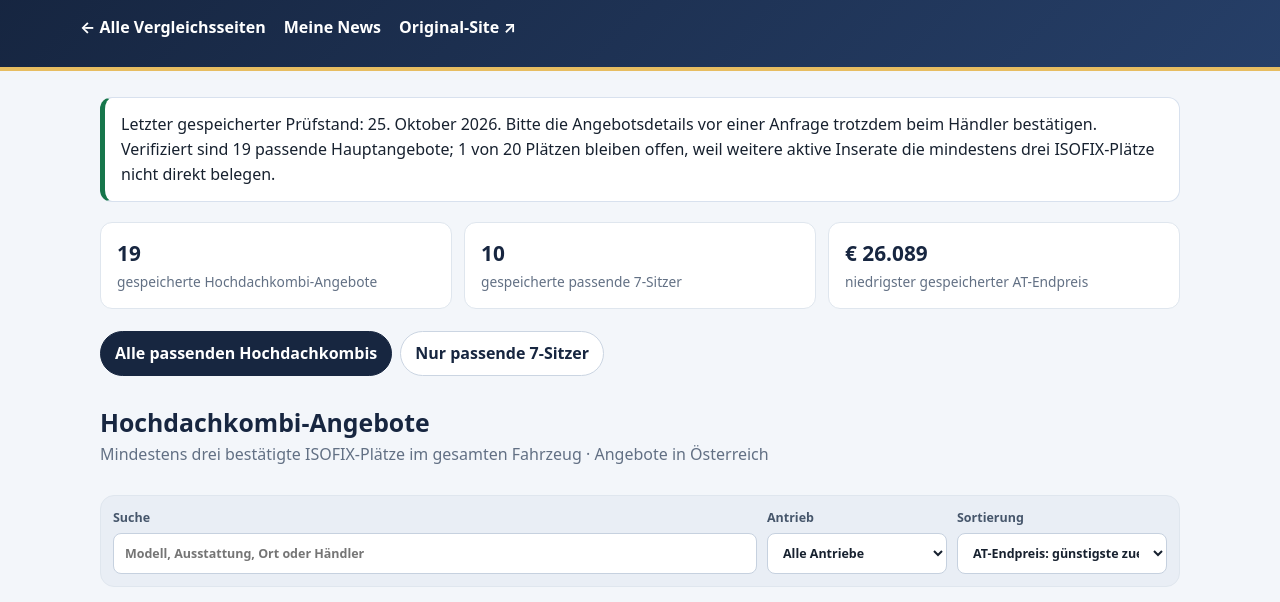
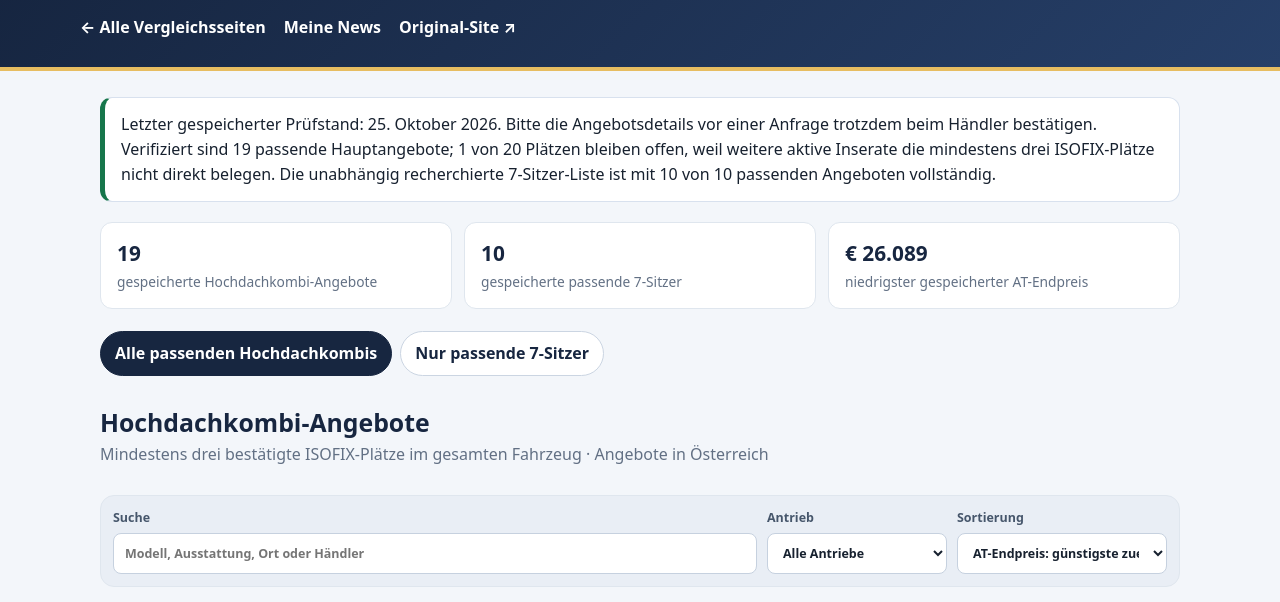
Before and after one commit to Henk7/chatpages, a plain HTML site: page sites/familienauto-angebote/index.html in a window 1280 px wide. Shown: the part 184-786 px from the top of the page. Drawn offline with Linux system fonts and the light colour scheme.

Commit message:
Clarified the current shortfall in family van comparison lists

```diff
--- a/sites/familienauto-angebote/index.html
+++ b/sites/familienauto-angebote/index.html
@@ -61,7 +61,7 @@
     function ageInDays(date){const now=new Date();const today=new Date(now.getFullYear(),now.getMonth(),now.getDate());const past=new Date(date.getFullYear(),date.getMonth(),date.getDate());return Math.floor((today-past)/86400000);}
     function el(tag,cls,text){const n=document.createElement(tag);if(cls)n.className=cls;if(text!==undefined&&text!==null)n.textContent=String(text);return n;}
     function safeLink(value){try{const u=new URL(value);return ["https:","http:"].includes(u.protocol)?u.href:null;}catch{return null;}}
-    function updateFreshness(){const dates=[latestDate(state.all),latestDate(state.seven)].filter(Boolean).sort((a,b)=>b-a);const d=dates[0];const box=$("#freshness");if(!d){box.classList.add("error");box.textContent="Für diese Seite sind keine Prüfdaten hinterlegt.";return;}const age=ageInDays(d);box.classList.toggle("stale",age>1);const freshness=age>1?`Letzter gespeicherter Prüfstand: ${formatDate(d)} (${age} Tage alt). Preise und Verfügbarkeit sind seitdem nicht erneut bestätigt; die Links führen direkt zu den Inseraten.`:`Letzter gespeicherter Prüfstand: ${formatDate(d)}. Bitte die Angebotsdetails vor einer Anfrage trotzdem beim Händler bestätigen.`;const gap=20-state.all.length;const gapText=gap>0?` Verifiziert sind ${state.all.length} passende Hauptangebote; ${gap} von 20 Plätzen bleiben offen, weil weitere aktive Inserate die mindestens drei ISOFIX-Plätze nicht direkt belegen.`:"";box.textContent=freshness+gapText;}
+    function updateFreshness(){const dates=[latestDate(state.all),latestDate(state.seven)].filter(Boolean).sort((a,b)=>b-a);const d=dates[0];const box=$("#freshness");if(!d){box.classList.add("error");box.textContent="Für diese Seite sind keine Prüfdaten hinterlegt.";return;}const age=ageInDays(d);box.classList.toggle("stale",age>1);const freshness=age>1?`Letzter gespeicherter Prüfstand: ${formatDate(d)} (${age} Tage alt). Preise und Verfügbarkeit sind seitdem nicht erneut bestätigt; die Links führen direkt zu den Inseraten.`:`Letzter gespeicherter Prüfstand: ${formatDate(d)}. Bitte die Angebotsdetails vor einer Anfrage trotzdem beim Händler bestätigen.`;const gap=20-state.all.length;const gapText=gap>0?` Verifiziert sind ${state.all.length} passende Hauptangebote; ${gap} von 20 Plätzen bleiben offen, weil weitere aktive Inserate die mindestens drei ISOFIX-Plätze nicht direkt belegen.`:"";const sevenGap=Math.max(0,10-state.seven.length);const sevenText=sevenGap>0?` In der unabhängig recherchierten 7-Sitzer-Liste sind ${state.seven.length} von 10 Plätzen belegt; ${sevenGap} bleiben offen.`:` Die unabhängig recherchierte 7-Sitzer-Liste ist mit ${state.seven.length} von 10 passenden Angeboten vollständig.`;box.textContent=freshness+gapText+sevenText;}
     function fillFuel(){const values=[...new Set([...state.all,...state.seven].map(x=>x.fuel).filter(Boolean))].sort((a,b)=>a.localeCompare(b,"de-AT"));const select=$("#fuel");select.replaceChildren(new Option("Alle Antriebe",""),...values.map(x=>new Option(x,x)));}
     function addMeta(parent,label,value){const row=el("div");row.append(el("b",null,label+": "),document.createTextNode(value||"Nicht angegeben"));parent.append(row);}
     function makeCard(x){const card=el("article","card");const top=el("div","card-top");const left=el("div");left.append(el("h3",null,x.model||"Modell nicht angegeben"),el("div","trim",x.trim||"Ausstattung nicht angegeben"));top.append(left,el("span","rank",x.rankLabel||""));card.append(top,el("p","place",[x.location,x.country].filter(Boolean).join(" · ")||"Standort nicht angegeben"));
```
